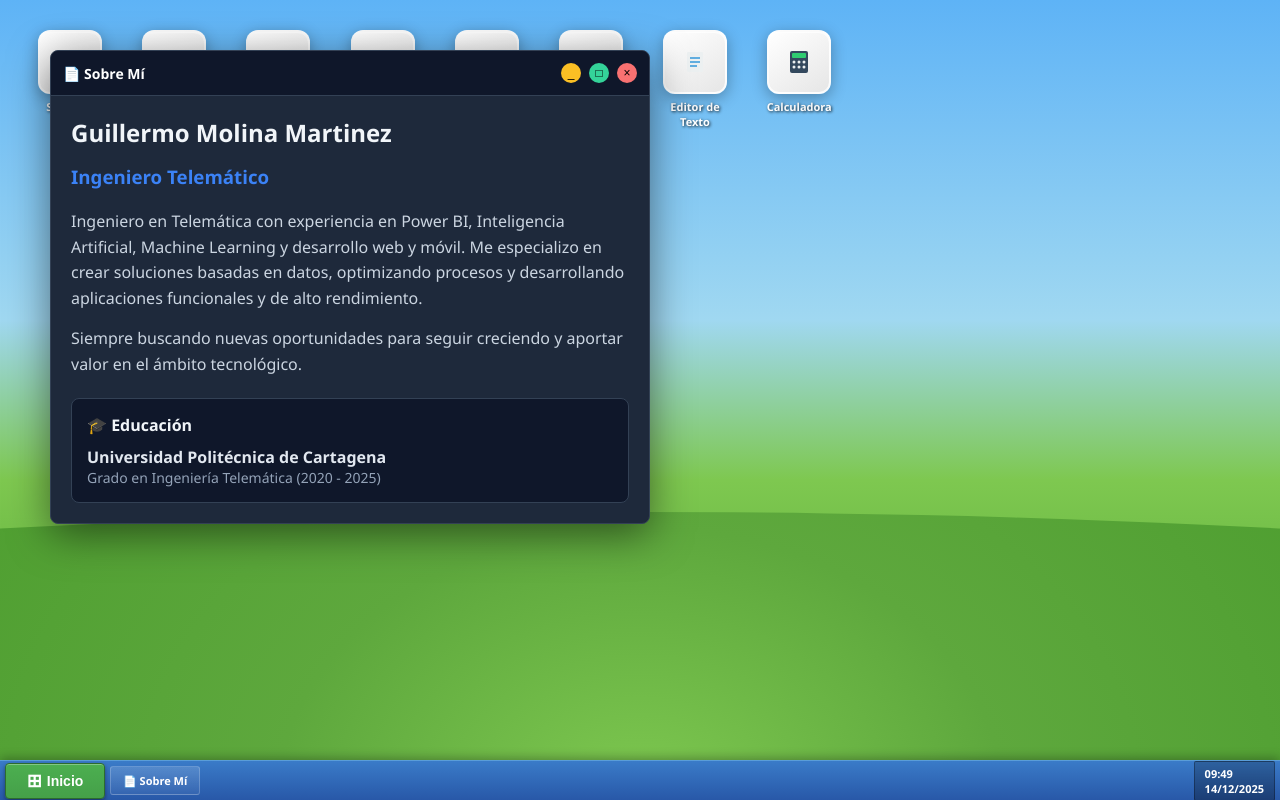
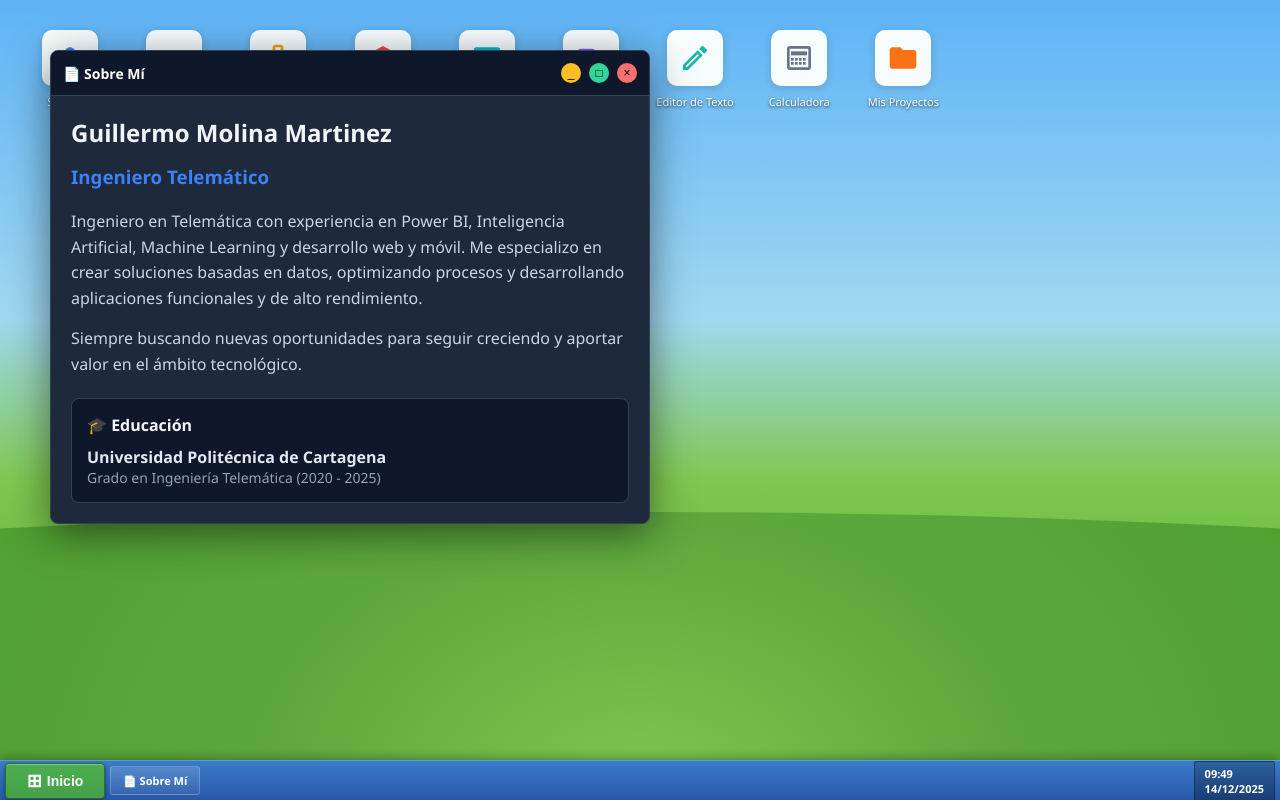
Before and after one commit to Guille380/v111, a plain HTML site: page index.html in a window 1280 px wide. Drawn offline with Linux system fonts and the light colour scheme.

Commit message:
Update index.html

```diff
--- a/index.html
+++ b/index.html
@@ -47,25 +47,34 @@
         }
 
         .icon-image {
-            width: 64px;
-            height: 64px;
-            background: linear-gradient(145deg, #ffffff, #e6e6e6);
-            border-radius: 12px;
-            margin: 0 auto 5px;
+            width: 56px;
+            height: 56px;
+            background: rgba(255, 255, 255, 0.95);
+            border-radius: 10px;
+            margin: 0 auto 8px;
             display: flex;
             align-items: center;
             justify-content: center;
-            font-size: 32px;
             backdrop-filter: blur(10px);
-            border: 2px solid rgba(255, 255, 255, 0.8);
-            box-shadow: 0 4px 15px rgba(0, 0, 0, 0.3), inset 0 1px 0 rgba(255, 255, 255, 0.8);
+            box-shadow: 0 2px 8px rgba(0, 0, 0, 0.15);
+            transition: transform 0.2s;
+        }
+
+        .icon-image:hover {
+            transform: translateY(-2px);
+            box-shadow: 0 4px 12px rgba(0, 0, 0, 0.2);
+        }
+
+        .icon-image svg {
+            width: 32px;
+            height: 32px;
         }
 
         .icon-label {
             color: white;
             font-size: 11px;
-            text-shadow: 1px 1px 3px rgba(0,0,0,0.8);
-            font-weight: 600;
+            text-shadow: 0 1px 3px rgba(0,0,0,0.8);
+            font-weight: 500;
         }
 
         .window {
@@ -850,95 +859,131 @@
         .calc-btn.clear:hover {
             background: linear-gradient(to bottom, #f87171, #ef4444);
         }
+
+        /* Folder */
+        .folder-content {
+            display: grid;
+            grid-template-columns: repeat(auto-fill, minmax(100px, 1fr));
+            gap: 15px;
+            padding: 10px;
+        }
+
+        .folder-item {
+            text-align: center;
+            cursor: pointer;
+            padding: 10px;
+            border-radius: 8px;
+            transition: background 0.2s;
+        }
+
+        .folder-item:hover {
+            background: rgba(59, 130, 246, 0.1);
+        }
+
+        .folder-item-icon {
+            width: 48px;
+            height: 48px;
+            margin: 0 auto 8px;
+            background: linear-gradient(145deg, #3b82f6, #2563eb);
+            border-radius: 8px;
+            display: flex;
+            align-items: center;
+            justify-content: center;
+            font-size: 24px;
+            box-shadow: 0 2px 8px rgba(59, 130, 246, 0.3);
+        }
+
+        .folder-item-label {
+            font-size: 12px;
+            color: #e2e8f0;
+            font-weight: 500;
+        }
     </style>
 </head>
 <body>
     <div class="desktop" id="desktop">
         <div class="icon" onclick="openWindow('about')">
             <div class="icon-image">
-                <svg width="32" height="32" viewBox="0 0 32 32" fill="none">
-                    <circle cx="16" cy="10" r="5" fill="#4a90e2"/>
-                    <path d="M8 26c0-4.4 3.6-8 8-8s8 3.6 8 8" fill="#4a90e2"/>
+                <svg viewBox="0 0 24 24" fill="none" xmlns="http://www.w3.org/2000/svg">
+                    <path d="M12 12C14.21 12 16 10.21 16 8C16 5.79 14.21 4 12 4C9.79 4 8 5.79 8 8C8 10.21 9.79 12 12 12Z" fill="#3b82f6"/>
+                    <path d="M12 14C6.48 14 2 16.48 2 19.5V22H22V19.5C22 16.48 17.52 14 12 14Z" fill="#3b82f6"/>
                 </svg>
             </div>
             <div class="icon-label">Sobre Mí</div>
         </div>
         <div class="icon" onclick="openWindow('skills')">
             <div class="icon-image">
-                <svg width="32" height="32" viewBox="0 0 32 32" fill="none">
-                    <rect x="6" y="6" width="20" height="20" rx="2" fill="#5cb85c"/>
-                    <path d="M12 16l3 3 5-6" stroke="white" stroke-width="2" stroke-linecap="round"/>
+                <svg viewBox="0 0 24 24" fill="none" xmlns="http://www.w3.org/2000/svg">
+                    <path d="M9.4 16.6L4.8 12L3.4 13.4L9.4 19.4L20.6 8.2L19.2 6.8L9.4 16.6Z" fill="#10b981"/>
                 </svg>
             </div>
             <div class="icon-label">Habilidades</div>
         </div>
         <div class="icon" onclick="openWindow('experience')">
             <div class="icon-image">
-                <svg width="32" height="32" viewBox="0 0 32 32" fill="none">
-                    <rect x="6" y="10" width="20" height="14" rx="2" fill="#f0ad4e"/>
-                    <rect x="14" y="6" width="4" height="4" fill="#f0ad4e"/>
-                    <circle cx="12" cy="16" r="1.5" fill="white"/>
-                    <circle cx="16" cy="16" r="1.5" fill="white"/>
-                    <circle cx="20" cy="16" r="1.5" fill="white"/>
+                <svg viewBox="0 0 24 24" fill="none" xmlns="http://www.w3.org/2000/svg">
+                    <path d="M20 6H16V4C16 2.89 15.11 2 14 2H10C8.89 2 8 2.89 8 4V6H4C2.89 6 2.01 6.89 2.01 8L2 19C2 20.11 2.89 21 4 21H20C21.11 21 22 20.11 22 19V8C22 6.89 21.11 6 20 6ZM10 4H14V6H10V4Z" fill="#f59e0b"/>
                 </svg>
             </div>
             <div class="icon-label">Experiencia</div>
         </div>
         <div class="icon" onclick="openWindow('certs')">
             <div class="icon-image">
-                <svg width="32" height="32" viewBox="0 0 32 32" fill="none">
-                    <rect x="6" y="8" width="20" height="16" rx="1" fill="#d9534f"/>
-                    <circle cx="16" cy="16" r="4" fill="#ffd700"/>
-                    <path d="M16 12v8M12 16h8" stroke="#d9534f" stroke-width="1.5"/>
+                <svg viewBox="0 0 24 24" fill="none" xmlns="http://www.w3.org/2000/svg">
+                    <path d="M12 3L1 9L5 11.18V17.18L12 21L19 17.18V11.18L21 10.09V17H23V9L12 3Z" fill="#ef4444"/>
+                    <path d="M18.82 9L12 12.72L5.18 9L12 5.28L18.82 9Z" fill="#ef4444"/>
                 </svg>
             </div>
             <div class="icon-label">Certificaciones</div>
         </div>
         <div class="icon" onclick="openWindow('contact')">
             <div class="icon-image">
-                <svg width="32" height="32" viewBox="0 0 32 32" fill="none">
-                    <rect x="6" y="10" width="20" height="14" rx="2" fill="#5bc0de"/>
-                    <path d="M6 10l10 8 10-8" stroke="white" stroke-width="2" stroke-linecap="round"/>
+                <svg viewBox="0 0 24 24" fill="none" xmlns="http://www.w3.org/2000/svg">
+                    <path d="M20 4H4C2.9 4 2.01 4.9 2.01 6L2 18C2 19.1 2.9 20 4 20H20C21.1 20 22 19.1 22 18V6C22 4.9 21.1 4 20 4ZM20 8L12 13L4 8V6L12 11L20 6V8Z" fill="#06b6d4"/>
                 </svg>
             </div>
             <div class="icon-label">Contacto</div>
         </div>
         <div class="icon" onclick="openWindow('game')">
             <div class="icon-image">
-                <svg width="32" height="32" viewBox="0 0 32 32" fill="none">
-                    <rect x="6" y="12" width="20" height="12" rx="2" fill="#9b59b6"/>
-                    <circle cx="11" cy="18" r="2" fill="white"/>
-                    <rect x="19" y="16" width="2" height="2" fill="#e74c3c"/>
-                    <rect x="22" y="16" width="2" height="2" fill="#e74c3c"/>
+                <svg viewBox="0 0 24 24" fill="none" xmlns="http://www.w3.org/2000/svg">
+                    <path d="M21.58 16.09L18.54 11.52C18.19 10.93 17.54 10.58 16.85 10.58H15V7C15 5.89 14.11 5 13 5H4C2.89 5 2 5.89 2 7V17C2 18.11 2.89 19 4 19H6.68C7.37 20.19 8.63 21 10 21C11.37 21 12.63 20.19 13.32 19H15.68C16.37 20.19 17.63 21 19 21C20.37 21 21.63 20.19 22.32 19H23C23.55 19 24 18.55 24 18V17.41C24 16.95 23.83 16.51 23.52 16.21L21.58 16.09Z" fill="#8b5cf6"/>
                 </svg>
             </div>
             <div class="icon-label">Space Invaders</div>
         </div>
         <div class="icon" onclick="openWindow('notepad')">
             <div class="icon-image">
-                <svg width="32" height="32" viewBox="0 0 32 32" fill="none">
-                    <rect x="8" y="6" width="16" height="20" rx="1" fill="#ecf0f1"/>
-                    <line x1="11" y1="12" x2="21" y2="12" stroke="#3498db" stroke-width="1.5"/>
-                    <line x1="11" y1="16" x2="21" y2="16" stroke="#3498db" stroke-width="1.5"/>
-                    <line x1="11" y1="20" x2="18" y2="20" stroke="#3498db" stroke-width="1.5"/>
+                <svg viewBox="0 0 24 24" fill="none" xmlns="http://www.w3.org/2000/svg">
+                    <path d="M14.06 9.02L14.98 9.94L5.92 19H5V18.08L14.06 9.02ZM17.66 3C17.41 3 17.15 3.1 16.96 3.29L15.13 5.12L18.88 8.87L20.71 7.04C21.1 6.65 21.1 6.02 20.71 5.63L18.37 3.29C18.17 3.09 17.92 3 17.66 3ZM14.06 6.19L3 17.25V21H6.75L17.81 9.94L14.06 6.19Z" fill="#14b8a6"/>
                 </svg>
             </div>
             <div class="icon-label">Editor de Texto</div>
         </div>
         <div class="icon" onclick="openWindow('calculator')">
             <div class="icon-image">
-                <svg width="32" height="32" viewBox="0 0 32 32" fill="none">
-                    <rect x="7" y="5" width="18" height="22" rx="2" fill="#34495e"/>
-                    <rect x="9" y="7" width="14" height="5" rx="1" fill="#2ecc71"/>
-                    <circle cx="11" cy="16" r="1.5" fill="#ecf0f1"/>
-                    <circle cx="16" cy="16" r="1.5" fill="#ecf0f1"/>
-                    <circle cx="21" cy="16" r="1.5" fill="#ecf0f1"/>
-                    <circle cx="11" cy="21" r="1.5" fill="#ecf0f1"/>
-                    <circle cx="16" cy="21" r="1.5" fill="#ecf0f1"/>
-                    <circle cx="21" cy="21" r="1.5" fill="#ecf0f1"/>
+                <svg viewBox="0 0 24 24" fill="none" xmlns="http://www.w3.org/2000/svg">
+                    <path d="M19 3H5C3.9 3 3 3.9 3 5V19C3 20.1 3.9 21 5 21H19C20.1 21 21 20.1 21 19V5C21 3.9 20.1 3 19 3ZM19 19H5V5H19V19Z" fill="#64748b"/>
+                    <rect x="6" y="7" width="12" height="3" fill="#64748b"/>
+                    <rect x="6" y="12" width="2" height="2" fill="#64748b"/>
+                    <rect x="9" y="12" width="2" height="2" fill="#64748b"/>
+                    <rect x="12" y="12" width="2" height="2" fill="#64748b"/>
+                    <rect x="15" y="12" width="2" height="2" fill="#64748b"/>
+                    <rect x="6" y="15" width="2" height="2" fill="#64748b"/>
+                    <rect x="9" y="15" width="2" height="2" fill="#64748b"/>
+                    <rect x="12" y="15" width="2" height="2" fill="#64748b"/>
+                    <rect x="15" y="15" width="2" height="2" fill="#64748b"/>
                 </svg>
             </div>
             <div class="icon-label">Calculadora</div>
+        </div>
+        <div class="icon" onclick="openWindow('projects')">
+            <div class="icon-image">
+                <svg viewBox="0 0 24 24" fill="none" xmlns="http://www.w3.org/2000/svg">
+                    <path d="M10 4H4C2.89 4 2.01 4.89 2.01 6L2 18C2 19.11 2.89 20 4 20H20C21.11 20 22 19.11 22 18V8C22 6.89 21.11 6 20 6H12L10 4Z" fill="#f97316"/>
+                </svg>
+            </div>
+            <div class="icon-label">Mis Proyectos</div>
         </div>
     </div>
 
@@ -1268,6 +1313,44 @@
         </div>
     </div>
 
+    <!-- Ventana Mis Proyectos -->
+    <div class="window" id="projects" style="width: 700px; top: 70px; left: 120px;">
+        <div class="window-header">
+            <span class="window-title">📁 Mis Proyectos</span>
+            <div class="window-controls">
+                <button class="window-btn btn-minimize" onclick="minimizeWindow('projects')">_</button>
+                <button class="window-btn btn-maximize" onclick="maximizeWindow('projects')">□</button>
+                <button class="window-btn btn-close" onclick="closeWindow('projects')">×</button>
+            </div>
+        </div>
+        <div class="window-content">
+            <h3 style="color: #3b82f6; margin-bottom: 20px;">Desarrollos Propios</h3>
+            <p style="color: #cbd5e1; margin-bottom: 20px;">Aquí encontrarás algunos de mis proyectos y desarrollos personales.</p>
+
+            <div class="folder-content">
+                <div class="folder-item" onclick="openProject('https://mi-pokedex.com')">
+                    <div class="folder-item-icon">
+                        <svg viewBox="0 0 24 24" fill="none" xmlns="http://www.w3.org/2000/svg" style="width: 40px; height: 40px;">
+                            <circle cx="12" cy="12" r="10" fill="#ef4444"/>
+                            <circle cx="12" cy="12" r="8" fill="white"/>
+                            <circle cx="12" cy="12" r="5" fill="#1e293b"/>
+                            <circle cx="12" cy="12" r="3" fill="#60a5fa"/>
+                            <rect x="2" y="11" width="20" height="2" fill="#1e293b"/>
+                            <circle cx="12" cy="12" r="1.5" fill="white" opacity="0.6"/>
+                        </svg>
+                    </div>
+                    <div class="folder-item-label">Pokédex</div>
+                </div>
+            </div>
+
+            <div style="margin-top: 25px; padding: 15px; background: #0f172a; border-radius: 8px; border: 1px solid #334155;">
+                <p style="color: #94a3b8; font-size: 13px; text-align: center;">
+                    💡 Haz clic en el proyecto para abrirlo en una nueva pestaña
+                </p>
+            </div>
+        </div>
+    </div>
+
     <!-- Barra de tareas -->
     <div class="taskbar">
         <button class="start-btn" onclick="toggleStartMenu()">
@@ -1315,6 +1398,10 @@
             <div class="start-menu-item" onclick="openWindow('calculator'); toggleStartMenu();">
                 <span style="font-size: 20px;">🔢</span>
                 <span>Calculadora</span>
+            </div>
+            <div class="start-menu-item" onclick="openWindow('projects'); toggleStartMenu();">
+                <span style="font-size: 20px;">📁</span>
+                <span>Mis Proyectos</span>
             </div>
         </div>
         <div class="start-menu-footer">
@@ -1840,6 +1927,16 @@
             }
             updateCalcDisplay();
         }
+
+        // ===== PROJECTS FUNCTIONS =====
+        function openProject(url) {
+            // Reemplaza 'https://mi-pokedex.com' con la URL real de tu Pokédex
+            if (url === 'https://mi-pokedex.com') {
+                alert('Reemplaza esta URL con la dirección real de tu Pokédex.\n\nEjemplo: https://tu-usuario.github.io/pokedex');
+            } else {
+                window.open(url, '_blank');
+            }
+        }
     </script>
 </body>
 </html>
```
